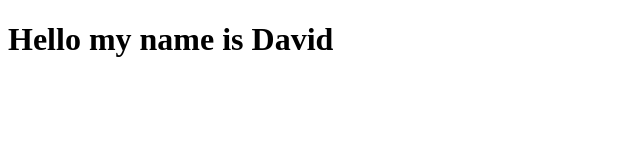
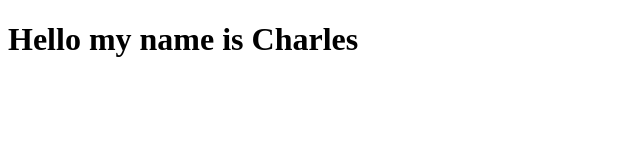
Before and after one commit to kanwisher/teamSampleProject, a plain HTML site: page index.html in a window 1280 px wide. Shown: the full height of the page, 0-640 px from the left. Drawn offline with Linux system fonts and the light colour scheme.

```diff
--- a/index.html
+++ b/index.html
@@ -7,6 +7,6 @@
     <title>Document</title>
 </head>
 <body>
-    <h1>Hello my name is David</h1>
+    <h1>Hello my name is Charles</h1>
 </body>
 </html>
```
